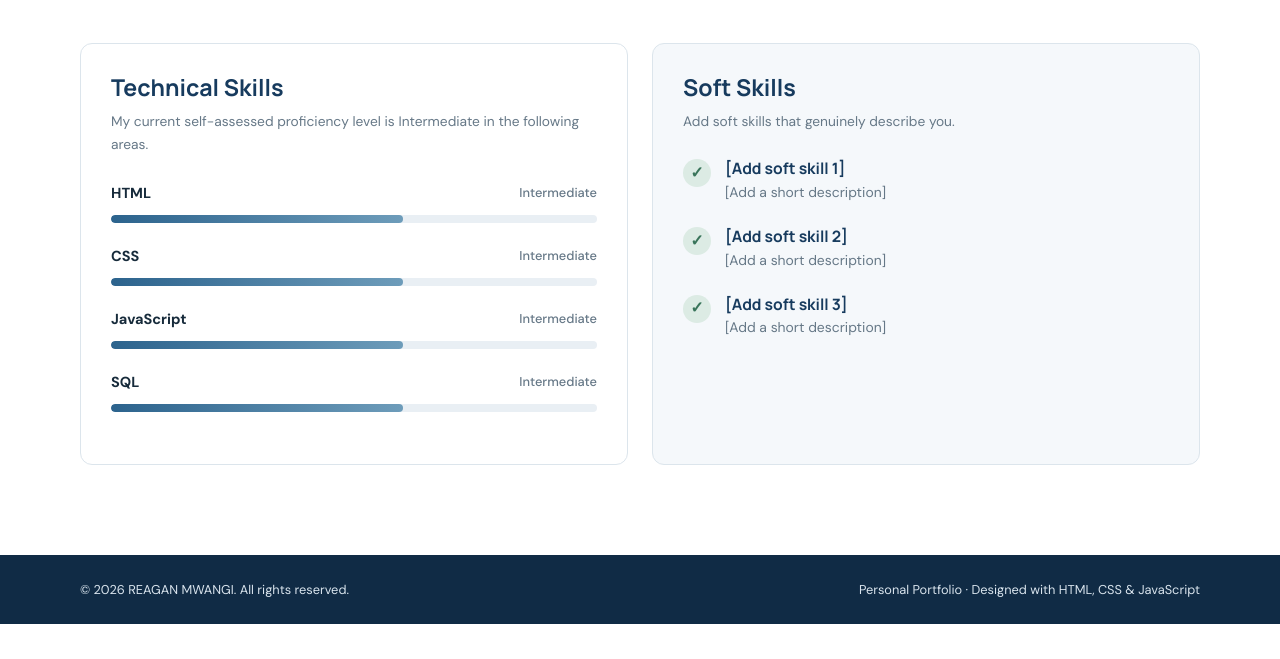
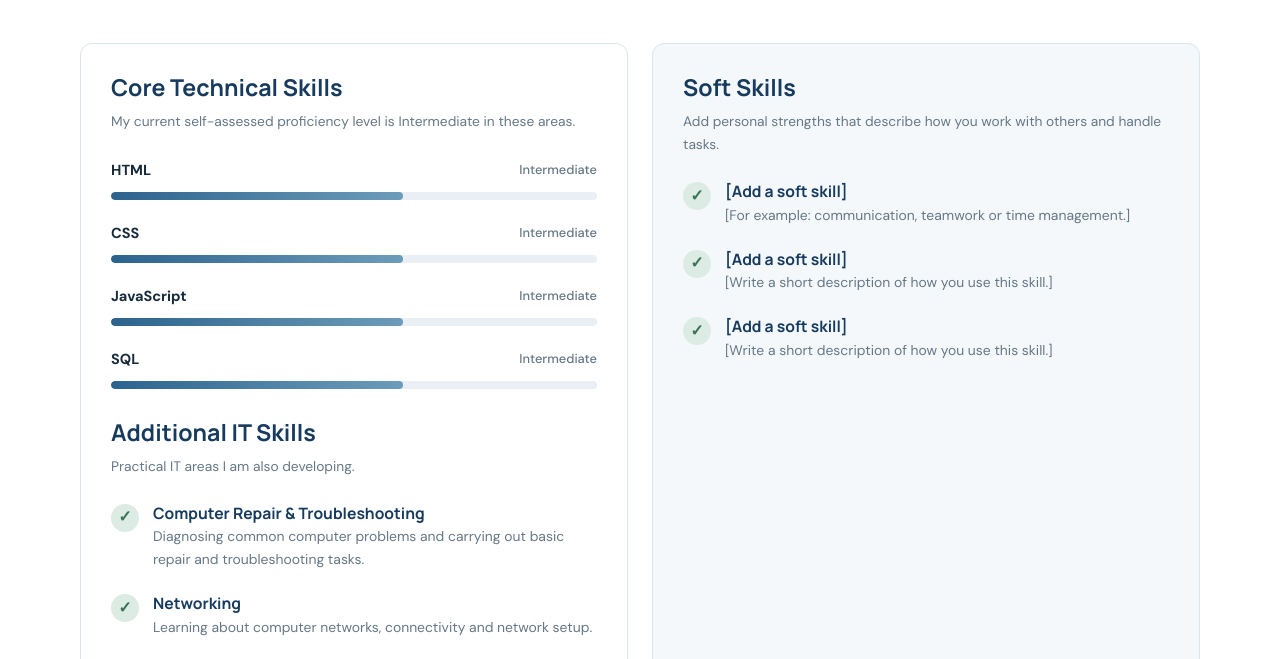
Before and after one commit to Reagan-tech456/fluffy-computing-machine, a plain HTML site: page skills.html in a window 1280 px wide. Shown: the part 290-949 px from the top of the page. Before the commit the page ends 914 px from the top, so only its background shows below. Drawn offline with Linux system fonts and the light colour scheme.

Commit message:
Add additional IT skills and soft skill placeholders

```diff
--- a/skills.html
+++ b/skills.html
@@ -3,7 +3,7 @@
 <head>
   <meta charset="UTF-8">
   <meta name="viewport" content="width=device-width, initial-scale=1.0">
-  <meta name="description" content="Technical skills in HTML, CSS, JavaScript and SQL.">
+  <meta name="description" content="Technical and IT skills in Reagan Mwangi's personal portfolio.">
   <title>Skills | Reagan Mwangi – Portfolio</title>
   <link rel="stylesheet" href="style.css">
   <script src="script.js" defer></script>
@@ -20,19 +20,24 @@
     <section class="page-heading"><p class="eyebrow">WHAT I CAN DO</p><h1>My Skills</h1><p>My current technical skills and areas I continue to practise and improve.</p></section>
     <section class="skills-layout">
       <div class="skills-panel">
-        <h2>Technical Skills</h2>
-        <p class="section-note">My current self-assessed proficiency level is Intermediate in the following areas.</p>
+        <h2>Core Technical Skills</h2>
+        <p class="section-note">My current self-assessed proficiency level is Intermediate in these areas.</p>
         <div class="skill-item"><div class="skill-label"><span>HTML</span><span>Intermediate</span></div><div class="skill-track"><span style="width: 60%"></span></div></div>
         <div class="skill-item"><div class="skill-label"><span>CSS</span><span>Intermediate</span></div><div class="skill-track"><span style="width: 60%"></span></div></div>
         <div class="skill-item"><div class="skill-label"><span>JavaScript</span><span>Intermediate</span></div><div class="skill-track"><span style="width: 60%"></span></div></div>
         <div class="skill-item"><div class="skill-label"><span>SQL</span><span>Intermediate</span></div><div class="skill-track"><span style="width: 60%"></span></div></div>
+        <h2 style="margin-top: 30px;">Additional IT Skills</h2>
+        <p class="section-note">Practical IT areas I am also developing.</p>
+        <div class="soft-skill"><span>✓</span><div><h3>Computer Repair &amp; Troubleshooting</h3><p>Diagnosing common computer problems and carrying out basic repair and troubleshooting tasks.</p></div></div>
+        <div class="soft-skill"><span>✓</span><div><h3>Networking</h3><p>Learning about computer networks, connectivity and network setup.</p></div></div>
+        <div class="soft-skill"><span>✓</span><div><h3>Graphic Design</h3><p>Creating and editing visual designs and graphics.</p></div></div>
       </div>
       <div class="skills-panel soft-panel">
         <h2>Soft Skills</h2>
-        <p class="section-note">Add soft skills that genuinely describe you.</p>
-        <div class="soft-skill"><span>✓</span><div><h3>[Add soft skill 1]</h3><p>[Add a short description]</p></div></div>
-        <div class="soft-skill"><span>✓</span><div><h3>[Add soft skill 2]</h3><p>[Add a short description]</p></div></div>
-        <div class="soft-skill"><span>✓</span><div><h3>[Add soft skill 3]</h3><p>[Add a short description]</p></div></div>
+        <p class="section-note">Add personal strengths that describe how you work with others and handle tasks.</p>
+        <div class="soft-skill"><span>✓</span><div><h3>[Add a soft skill]</h3><p>[For example: communication, teamwork or time management.]</p></div></div>
+        <div class="soft-skill"><span>✓</span><div><h3>[Add a soft skill]</h3><p>[Write a short description of how you use this skill.]</p></div></div>
+        <div class="soft-skill"><span>✓</span><div><h3>[Add a soft skill]</h3><p>[Write a short description of how you use this skill.]</p></div></div>
       </div>
     </section>
   </main>
```
